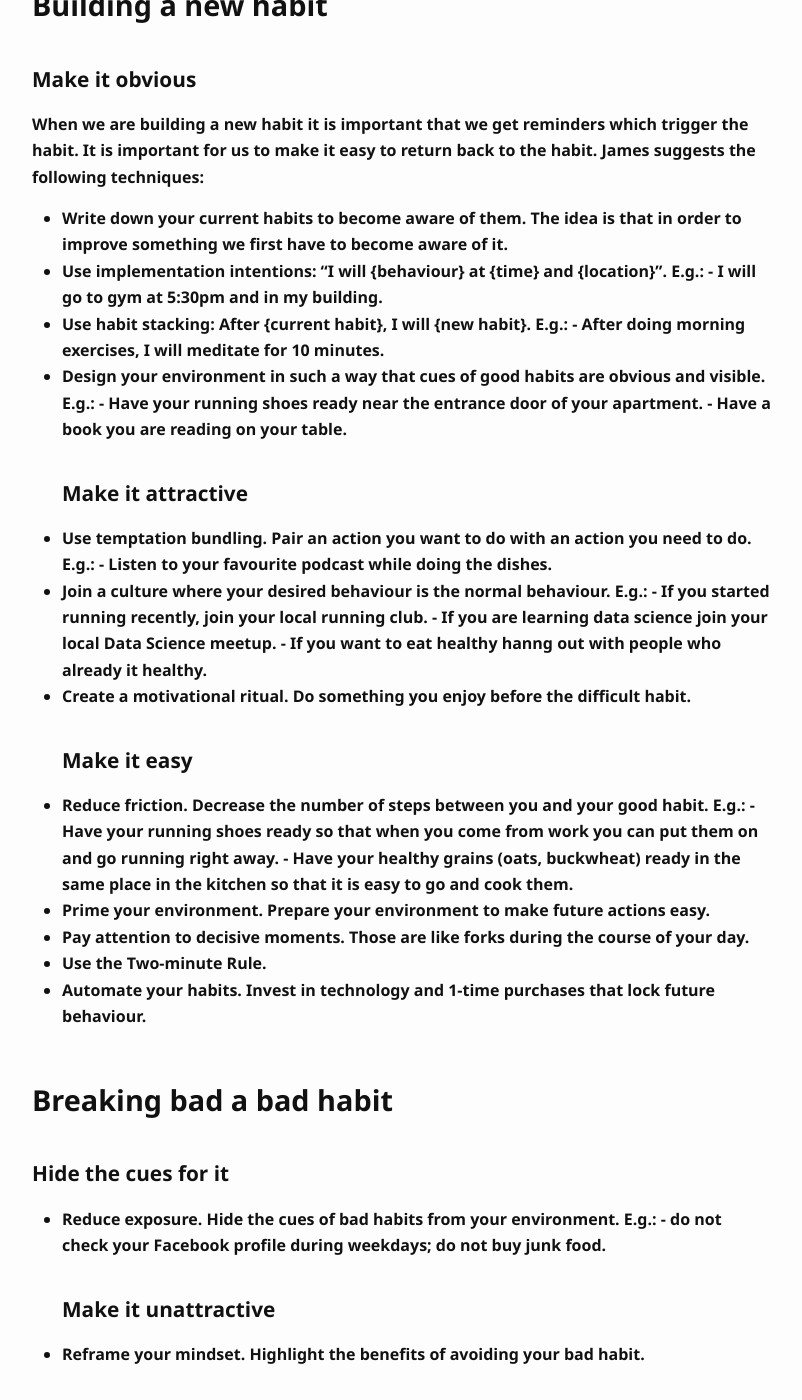
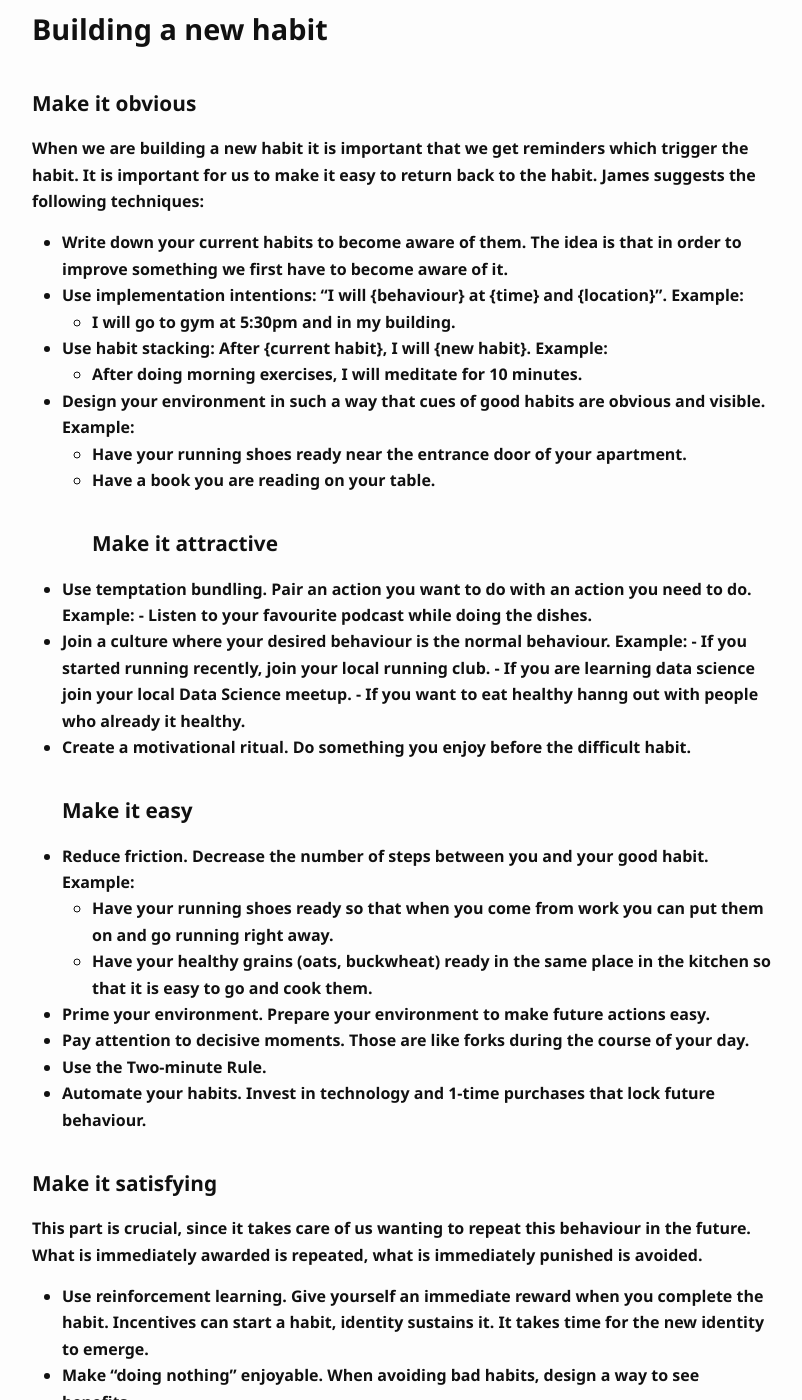
Before and after one commit to UladzimirYahorau/uladzimiryahorau.github.io, a Jekyll site: the page built from _posts/2020-02-02-Atomic_Habits.md, in a window 1280 px wide and 1400 px high, scrolled down 1856 px. Shown: the whole window, without its empty margins (238-1040 px from the left). Built offline with Jekyll 4.4.1, drawn with Linux system fonts in a browser that asks for light colours; comment, search, counter and statistics services are not loaded; some of the changed text lies outside the part shown.

Commit message:
Added more content.

```diff
--- a/_posts/2020-02-02-Atomic_Habits.md
+++ b/_posts/2020-02-02-Atomic_Habits.md
@@ -49,35 +49,49 @@ In what follows we discuss in greater details of how to make all these work.
 When we are building a new habit it is important that we get reminders which trigger the habit. It is important for us to make it easy to return back to the habit. James suggests the following techniques:
 - Write down your current habits to become aware of them. The idea is that in order to improve something we first have to become aware of it.
 - Use implementation intentions: "I will {behaviour} at {time} and {location}".
-    E.g.: - I will go to gym at 5:30pm and in my building.
+    Example:
+    - I will go to gym at 5:30pm and in my building.
 - Use habit stacking: After {current habit}, I will {new habit}.
-    E.g.: - After doing morning exercises, I will meditate for 10 minutes.
+    Example:
+    - After doing morning exercises, I will meditate for 10 minutes.
 - Design your environment in such a way that cues of good habits are obvious and visible.
-    E.g.: - Have your running shoes ready near the entrance door of your apartment.
-          - Have a book you are reading on your table.
+    Example:
+    - Have your running shoes ready near the entrance door of your apartment.
+    - Have a book you are reading on your table.
 ### Make it attractive
 - Use temptation bundling. Pair an action you want to do with an action you need to do.
-    E.g.: - Listen to your favourite podcast while doing the dishes.
+    Example: - Listen to your favourite podcast while doing the dishes.
 - Join a culture where your desired behaviour is the normal behaviour.
-    E.g.: - If you started running recently, join your local running club.
+    Example: - If you started running recently, join your local running club.
           - If you are learning data science join your local Data Science meetup.
           - If you want to eat healthy hanng out with people who already it healthy.
 - Create a motivational ritual. Do something you enjoy before the difficult habit.
 ### Make it easy
 - Reduce friction. Decrease the number of steps between you and your good habit.
-    E.g.: - Have your running shoes ready so that when you come from work you can put them on and go running right away.
-          - Have your healthy grains (oats, buckwheat) ready in the same place in the kitchen so that it is easy to go and cook them.
+    Example:
+    - Have your running shoes ready so that when you come from work you can put them on and go running right away.
+    - Have your healthy grains (oats, buckwheat) ready in the same place in the kitchen so that it is easy to go and cook them.
 - Prime your environment. Prepare your environment to make future actions easy.
 - Pay attention to decisive moments. Those are like forks during the course of your day.
 - Use the Two-minute Rule.
 - Automate your habits. Invest in technology and 1-time purchases that lock future behaviour.
 
+### Make it satisfying
+This part is crucial, since it takes care of us wanting to repeat this behaviour in the future.
+What is immediately awarded is repeated, what is immediately punished is avoided.
+- Use reinforcement learning. Give yourself an immediate reward when you complete the habit. Incentives can start a habit, identity sustains it. It takes time for the new identity to emerge.
+- Make "doing nothing" enjoyable. When avoiding bad habits, design a way to see benefits.
+- Use a habit tracker. Keep track of your habit chain and do not break it.
+- Never miss twice. Make sure that if you missed a habit, you return on track immediately.
+
 ## Breaking bad a bad habit
 ### Hide the cues for it
 - Reduce exposure. Hide the cues of bad habits from your environment.
-    E.g.: - do not check your Facebook profile during weekdays; do not buy junk food.
+    Example:
+    - do not check your Facebook profile during weekdays; do not buy junk food.
 ### Make it unattractive
 - Reframe your mindset. Highlight the benefits of avoiding your bad habit.
 ### Make it hard to start
-
+- Increase friction. Increase the number of steps between you and your bad habits.
 ### Make it unsatisfying
+- Get an accountability partner. Ask someone to watch your behaviour.
```
